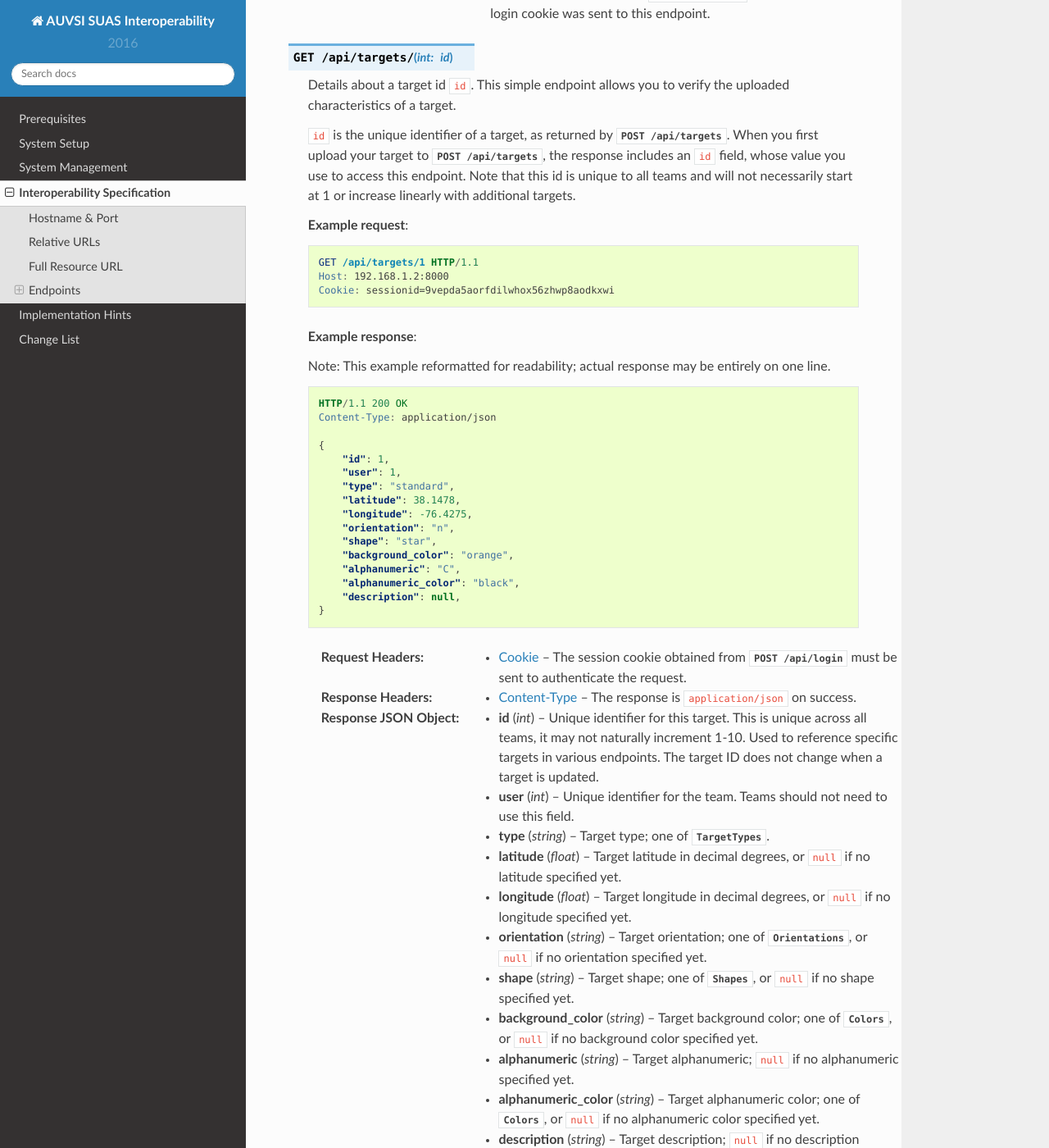
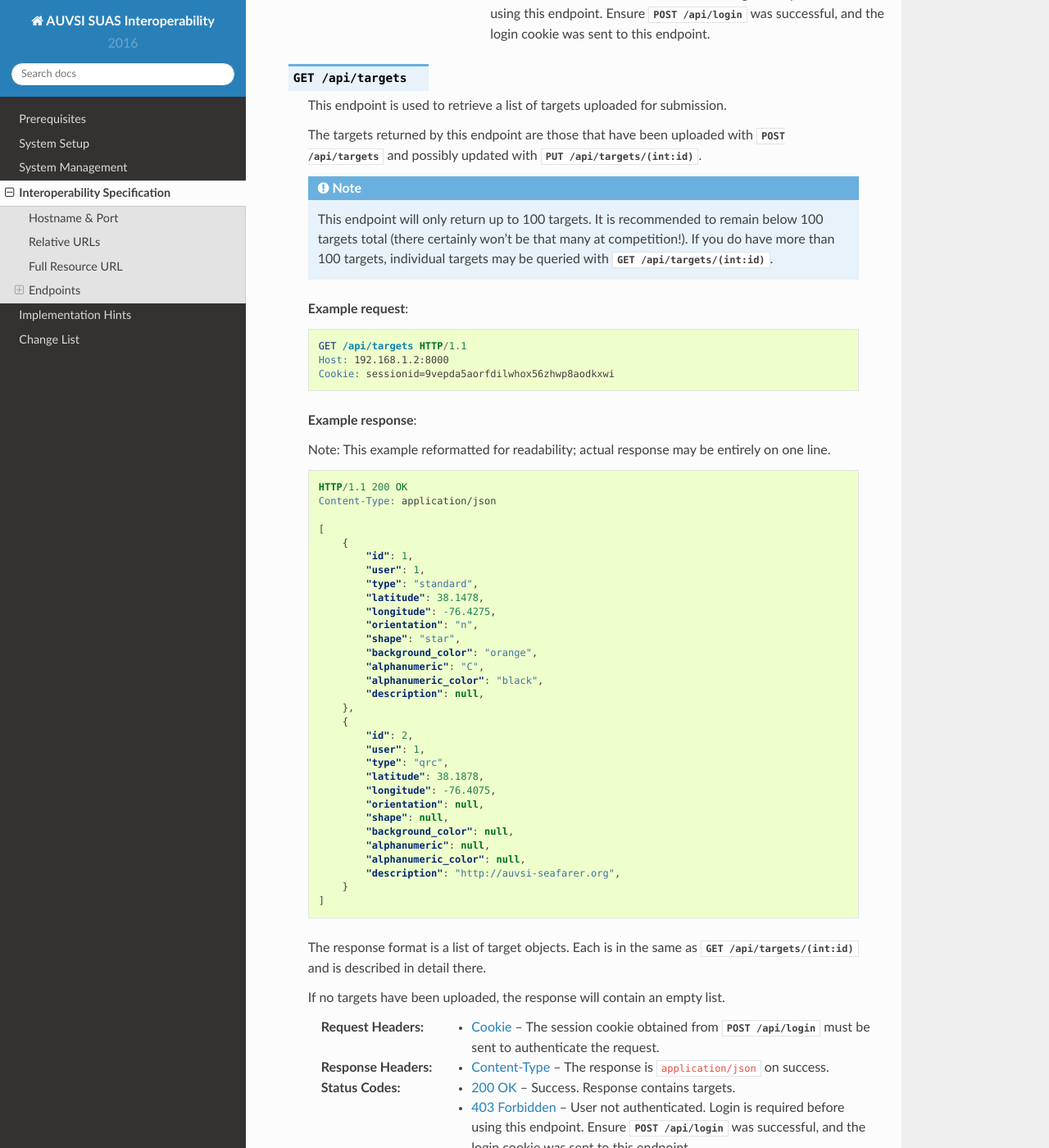
Before and after one commit to williamstern/interop, a Sphinx documentation site: the page built from docs/spec.rst, in a window 1280 px wide and 1400 px high, scrolled down 8309 px. Shown: the whole window at 82% size. Built offline with Sphinx 7.4.7 and the Read the Docs theme 2.0.0, drawn with Linux system fonts in a browser that asks for light colours; some of the changed text lies outside the part shown.

Commit message:
Add GET /api/targets
This method returns of a list of the user's targets. This is useful
to verify what has been uploaded.

```diff
--- a/docs/spec.rst
+++ b/docs/spec.rst
@@ -59,6 +59,8 @@ A quick summary of the endpoints:
   endpoint is required by the competition rules.
 
 * :http:post:`/api/targets`: Used to upload targets for submission.
+
+* :http:get:`/api/targets`: Used to retrieve targets uploaded for submission.
 
 * :http:get:`/api/targets/(int:id)`: Used to get details about submitted
   targets.
@@ -490,6 +492,84 @@ Targets
                 endpoint. Ensure :http:post:`/api/login` was successful, and
                 the login cookie was sent to this endpoint.
 
+.. http:get:: /api/targets
+
+   This endpoint is used to retrieve a list of targets uploaded for submission.
+
+   The targets returned by this endpoint are those that have been uploaded with
+   :http:post:`/api/targets` and possibly updated with
+   :http:put:`/api/targets/(int:id)`.
+
+   .. note::
+
+        This endpoint will only return up to 100 targets. It is recommended to
+        remain below 100 targets total (there certainly won't be that many at
+        competition!). If you do have more than 100 targets, individual targets
+        may be queried with :http:get:`/api/targets/(int:id)`.
+
+   **Example request**:
+
+   .. sourcecode:: http
+
+      GET /api/targets HTTP/1.1
+      Host: 192.168.1.2:8000
+      Cookie: sessionid=9vepda5aorfdilwhox56zhwp8aodkxwi
+
+   **Example response**:
+
+   Note: This example reformatted for readability; actual response may be
+   entirely on one line.
+
+   .. sourcecode:: http
+
+      HTTP/1.1 200 OK
+      Content-Type: application/json
+
+      [
+          {
+              "id": 1,
+              "user": 1,
+              "type": "standard",
+              "latitude": 38.1478,
+              "longitude": -76.4275,
+              "orientation": "n",
+              "shape": "star",
+              "background_color": "orange",
+              "alphanumeric": "C",
+              "alphanumeric_color": "black",
+              "description": null,
+          },
+          {
+              "id": 2,
+              "user": 1,
+              "type": "qrc",
+              "latitude": 38.1878,
+              "longitude": -76.4075,
+              "orientation": null,
+              "shape": null,
+              "background_color": null,
+              "alphanumeric": null,
+              "alphanumeric_color": null,
+              "description": "http://auvsi-seafarer.org",
+          }
+      ]
+
+   The response format is a list of target objects. Each is in the same as
+   :http:get:`/api/targets/(int:id)` and is described in detail there.
+
+   If no targets have been uploaded, the response will contain an empty list.
+
+   :reqheader Cookie: The session cookie obtained from :http:post:`/api/login`
+                      must be sent to authenticate the request.
+
+   :resheader Content-Type: The response is ``application/json`` on success.
+
+   :status 200: Success. Response contains targets.
+
+   :status 403: User not authenticated. Login is required before using this
+                endpoint.  Ensure :http:post:`/api/login` was successful, and
+                the login cookie was sent to this endpoint.
+
 .. http:get:: /api/targets/(int:id)
 
    Details about a target id ``id``. This simple endpoint allows you to verify
```
Also changed, not shown: 2 other files.
